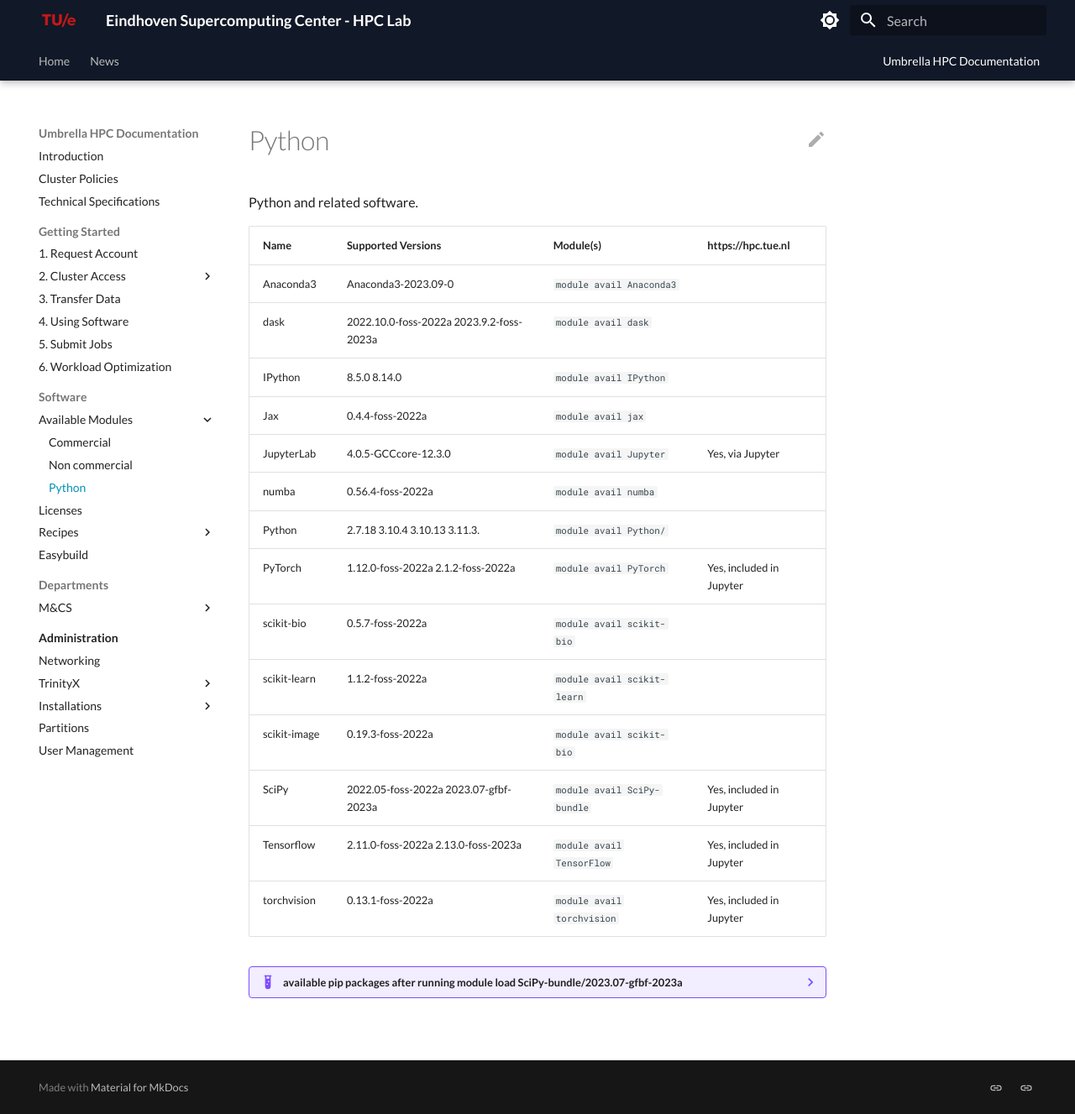
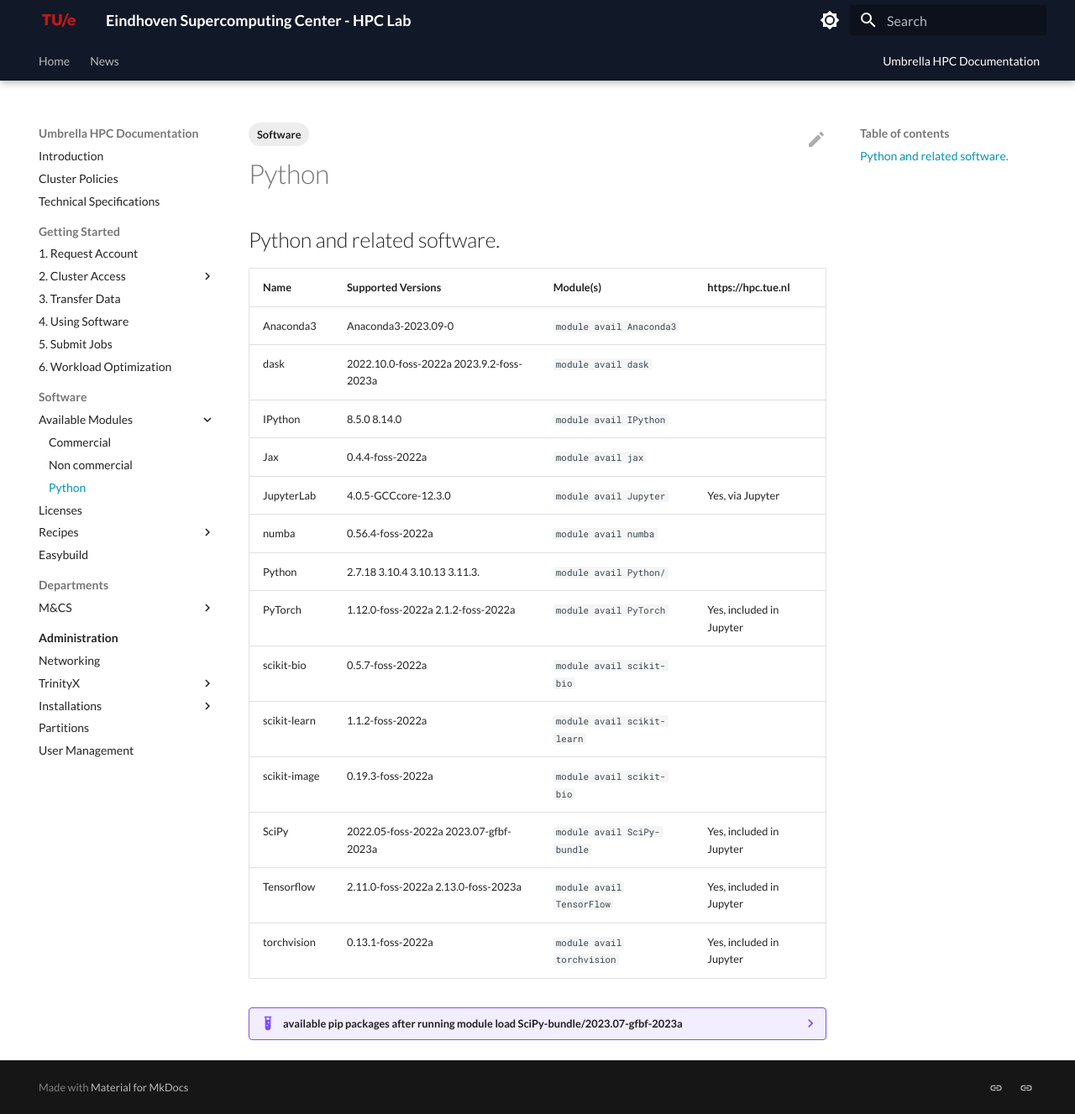
Before and after one commit to gferhpc/supercomputing.tue.nl, an MkDocs documentation site: the page built from pages/documentation/software/modules/python.md, in a window 1280 px wide and 1327 px high. Shown: the whole window at 84% size. Built offline with MkDocs 1.6.1 and Material for MkDocs 9.7.7, drawn with Linux system fonts in a browser that asks for light colours.

Commit message:
Update python.md

```diff
--- a/pages/documentation/software/modules/python.md
+++ b/pages/documentation/software/modules/python.md
@@ -1,4 +1,7 @@
-Python and related software.
+---
+tags: [Software]
+---
+## Python and related software.
 
 | Name           | Supported Versions                   | Module(s)                | https://hpc.tue.nl |
 | -------------- | ------------------------------------ | ------------------------ | ------------------ |
```
